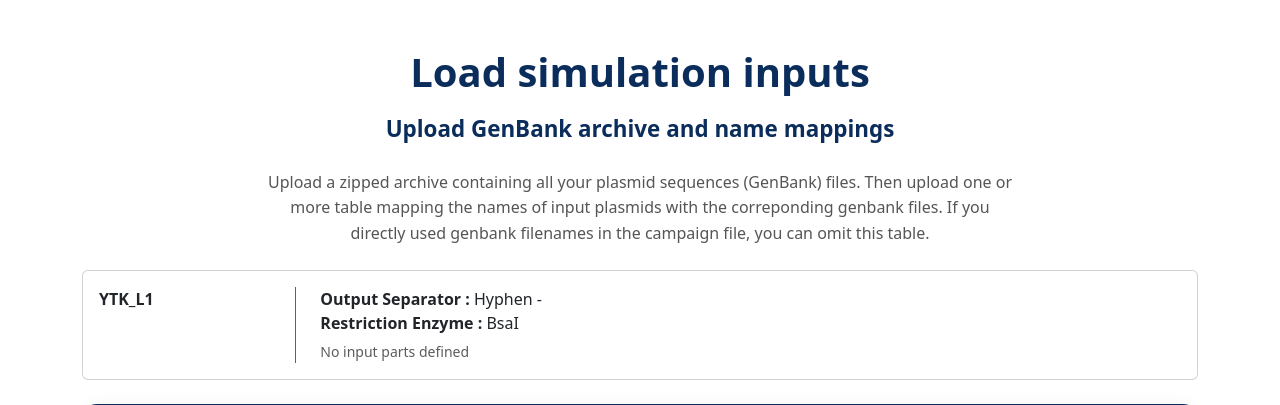
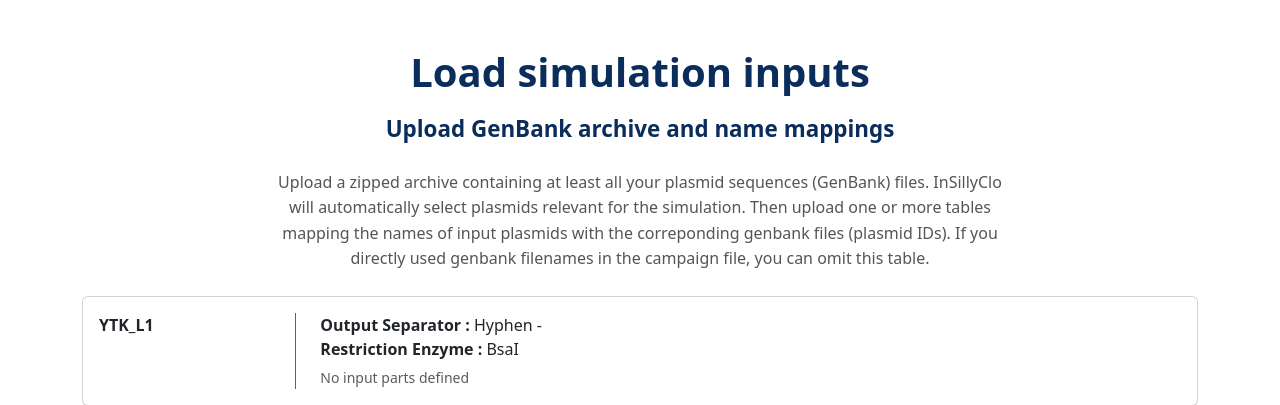
Before and after one commit to MiguelSenHer/projet-web-G4, a Django app: template config/campaigns/templates/campaigns/inputs.html in a window 1280 px wide. Shown: the part 60-465 px from the top of the page. Run offline with Django 5.2, Linux system fonts and the light colour scheme; the template is opened without the code that fills it: values that come from a table or form of the project are taken from there, others are empty; data comes from the database, SQL or seed files in the repository.

Commit message:
update inputs

```diff
--- a/config/campaigns/templates/campaigns/inputs.html
+++ b/config/campaigns/templates/campaigns/inputs.html
@@ -27,8 +27,8 @@
   </div>
 
   <p class="hero-text">
-    Upload a zipped archive containing all your plasmid sequences (GenBank) files.
-    Then upload one or more table mapping the names of input plasmids with the correponding genbank files. If you directly used genbank filenames in the campaign file, you can omit this table.
+    Upload a zipped archive containing at least all your plasmid sequences (GenBank) files. InSillyClo will automatically select plasmids relevant for the simulation.
+    Then upload one or more tables mapping the names of input plasmids with the correponding genbank files (plasmid IDs). If you directly used genbank filenames in the campaign file, you can omit this table.
   </p>
 </section>
 
```
